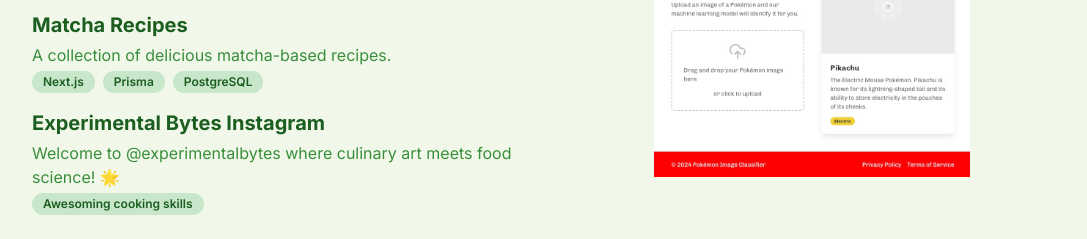
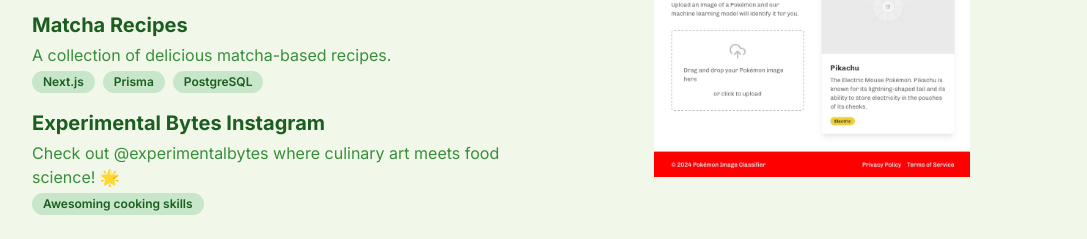
Before and after one commit to yeungjosh/yeungjosh.github.io, a Next.js app in the folder website/: page / in a window 1280 px wide. Shown: the part 1841-2080 px from the top of the page, without its empty margins (96-1183 px from the left). Built offline with nearby package versions, Linux system fonts and the light colour scheme.

Commit message:
Formatting.

```diff
--- a/website/src/components/component.tsx
+++ b/website/src/components/component.tsx
@@ -177,7 +177,7 @@ export function Component() {
                 </div>
                 <div className="grid gap-1">
                   <h3 className="text-xl font-bold text-[#1b5e20]">Experimental Bytes Instagram</h3>
-                  <p className="text-[#388e3c]">Welcome to @experimentalbytes where culinary art meets food science! 🌟</p>
+                  <p className="text-[#388e3c]">Check out @experimentalbytes where culinary art meets food science! 🌟</p>
                   <div className="flex items-center gap-2">
                     <Badge className="bg-[#c8e6c9] text-[#1b5e20]" variant="secondary">
                       Awesoming cooking skills
@@ -281,7 +281,7 @@ export function Component() {
   )
 }
 
-function MountainIcon(props) {
+function MountainIcon(props: React.SVGProps<SVGSVGElement>) {
   return (
     <svg
       {...props}
```
